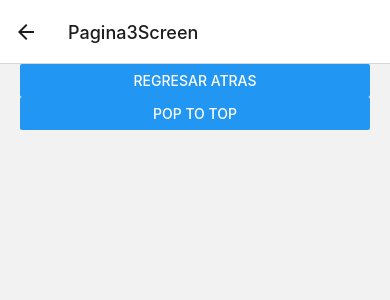
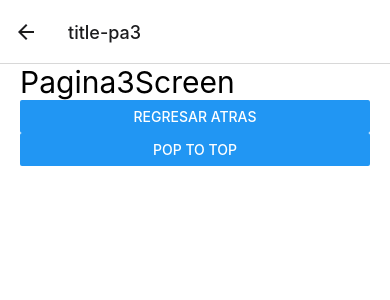
Before and after one commit to fabrogabrielandres/Rutas-React-Native, a React Native app: screen /Pagina3Screen in a window 390 px wide. Shown: the top 300 px of the page. Built offline with nearby package versions, Linux system fonts and the light colour scheme.

Commit message:
stilo a los titutlos de las tarjetas

```diff
--- a/src/navigator/StackNavigator.tsx
+++ b/src/navigator/StackNavigator.tsx
@@ -5,15 +5,22 @@ import { createNativeStackNavigator } from '@react-navigation/native-stack';
 import { Pagina1Screen } from '../screens/Pagina1Screen';
 import { Pagina2Screen } from '../screens/Pagina2Screen';
 import { Pagina3Screen } from '../screens/Pagina3Screen';
+import { styles } from '../theme/AppTheme';
 
 const Stack = createNativeStackNavigator();
 
 export const StackNavigator = () => {
     return (
-        <Stack.Navigator>
-            <Stack.Screen name="Pagina1Screen" component={Pagina1Screen} />
-            <Stack.Screen name="Pagina2Screen" component={Pagina2Screen} />
-            <Stack.Screen name="Pagina3Screen" component={Pagina3Screen} />
+        <Stack.Navigator
+        screenOptions={{
+            contentStyle:{
+                backgroundColor:"white",
+            },
+        }}
+        >
+            <Stack.Screen name="Pagina1Screen" options={{title:"title-pa1"}} component={Pagina1Screen} />
+            <Stack.Screen name="Pagina2Screen" options={{title:"title-pa2"}} component={Pagina2Screen} />
+            <Stack.Screen name="Pagina3Screen" options={{title:"title-pa3"}} component={Pagina3Screen} />
         </Stack.Navigator>
 
     )
--- a/src/screens/Pagina1Screen.tsx
+++ b/src/screens/Pagina1Screen.tsx
@@ -1,7 +1,7 @@
 import { StackScreenProps } from '@react-navigation/stack';
 import React from 'react';
 
-import { View, Button } from 'react-native'
+import { View, Button, Text } from 'react-native';
 import { styles } from '../theme/AppTheme';
 
 interface Props extends StackScreenProps<any, any> { };
@@ -14,6 +14,10 @@ export const Pagina1Screen = ({ navigation }: Props) => {
     return (
         <View style={styles.globalMargin}>
 
+            <Text
+                style={styles.title}
+            >Pagina1Screen</Text>
+
             <Button
                 title={"Ir a pagina 2"}
                 onPress={() => navigation.navigate("Pagina2Screen")}
--- a/src/screens/Pagina2Screen.tsx
+++ b/src/screens/Pagina2Screen.tsx
@@ -5,7 +5,7 @@ import React from 'react';
 import { View, Text, Button } from 'react-native'
 import { styles } from '../theme/AppTheme';
 
-interface Props extends StackScreenProps<any, any> {};
+interface Props extends StackScreenProps<any, any> { };
 
 
 export const Pagina2Screen = ({ navigation }: Props) => {
@@ -14,6 +14,10 @@ export const Pagina2Screen = ({ navigation }: Props) => {
 
     return (
         <View style={styles.globalMargin}>
+            <Text
+                style={styles.title}
+            >Pagina2Screen</Text>
+
             <Button
                 title="ir pagina 3"
                 onPress={() => navigation.navigate("Pagina3Screen")}
--- a/src/screens/Pagina3Screen.tsx
+++ b/src/screens/Pagina3Screen.tsx
@@ -1,7 +1,7 @@
 import { StackScreenProps } from '@react-navigation/stack';
 import React from 'react';
 
-import { View, Text, Button } from 'react-native';
+import { View, Text, Button, StyleSheet } from 'react-native';
 import { styles } from '../theme/AppTheme';
 
 
@@ -12,6 +12,10 @@ export const Pagina3Screen = ({ navigation }: Props) => {
 
     return (
         <View style={styles.globalMargin}>
+            <Text
+            style={styles.title}
+            >Pagina3Screen</Text>
+
             <Button
                 title="regresar atras"
                 onPress={() => { navigation.goBack() }}
--- a/src/theme/AppTheme.tsx
+++ b/src/theme/AppTheme.tsx
@@ -7,6 +7,9 @@ export const styles = StyleSheet.create({
 
     globalMargin: {
         marginHorizontal:20
+    },
+    title:{
+        fontSize:30
     }
 
 })
```
